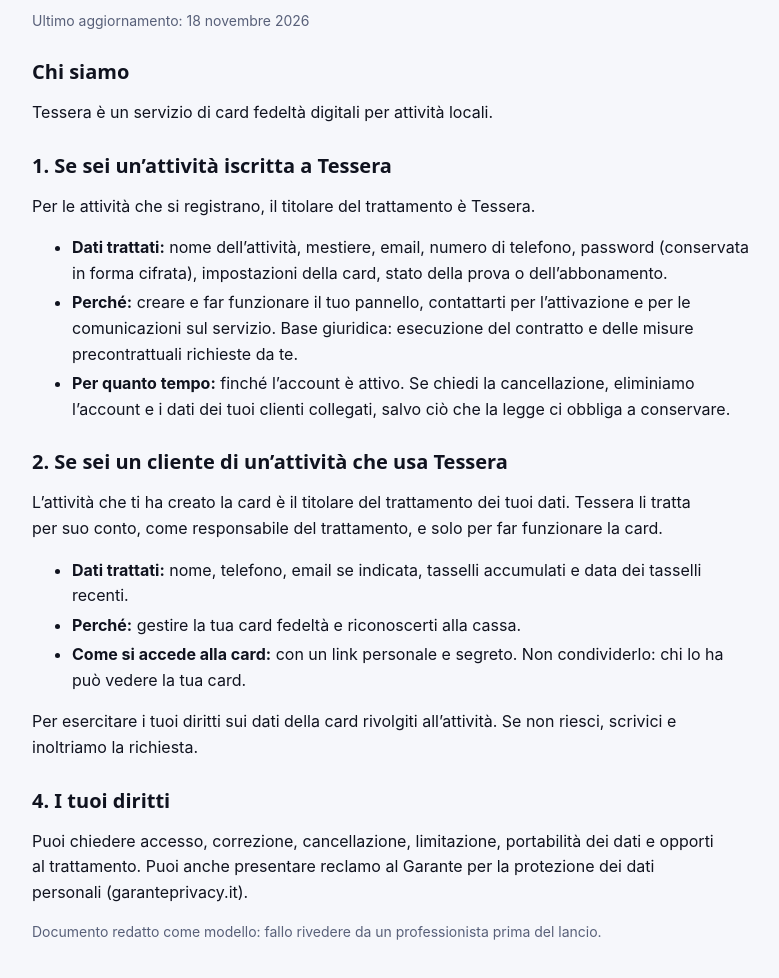
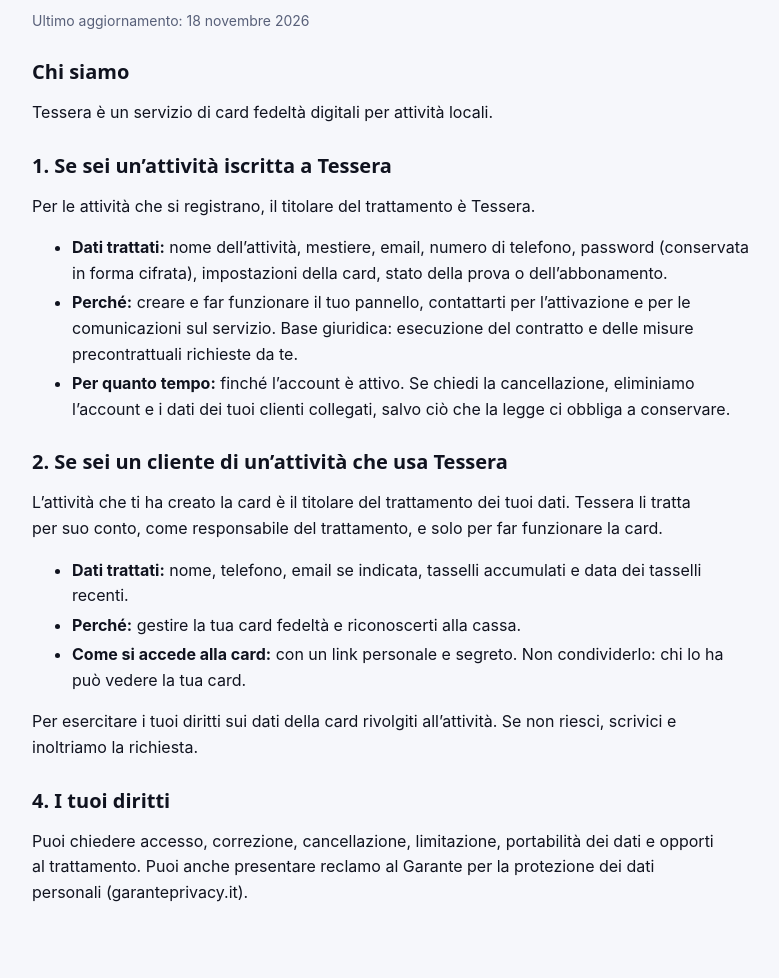
Before and after one commit to menuqr20/tessera-fedelta, a plain HTML site: page privacy.html in a window 1280 px wide. Shown: the part 122-1100 px from the top of the page, without its empty margins (248-1027 px from the left). Drawn offline with Linux system fonts and the light colour scheme.

Commit message:
Update privacy.html

```diff
--- a/privacy.html
+++ b/privacy.html
@@ -28,5 +28,4 @@
 
 <h2>4. I tuoi diritti</h2>
 <p>Puoi chiedere accesso, correzione, cancellazione, limitazione, portabilità dei dati e opporti al trattamento. Puoi anche presentare reclamo al Garante per la protezione dei dati personali (garanteprivacy.it).</p>
-<p class="m">Documento redatto come modello: fallo rivedere da un professionista prima del lancio.</p>
 </main></body></html>
```
